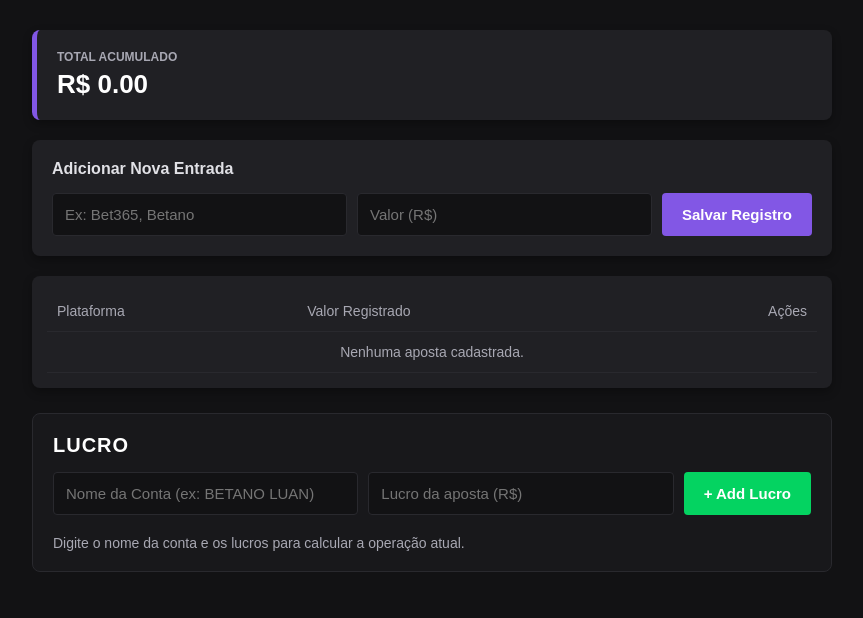
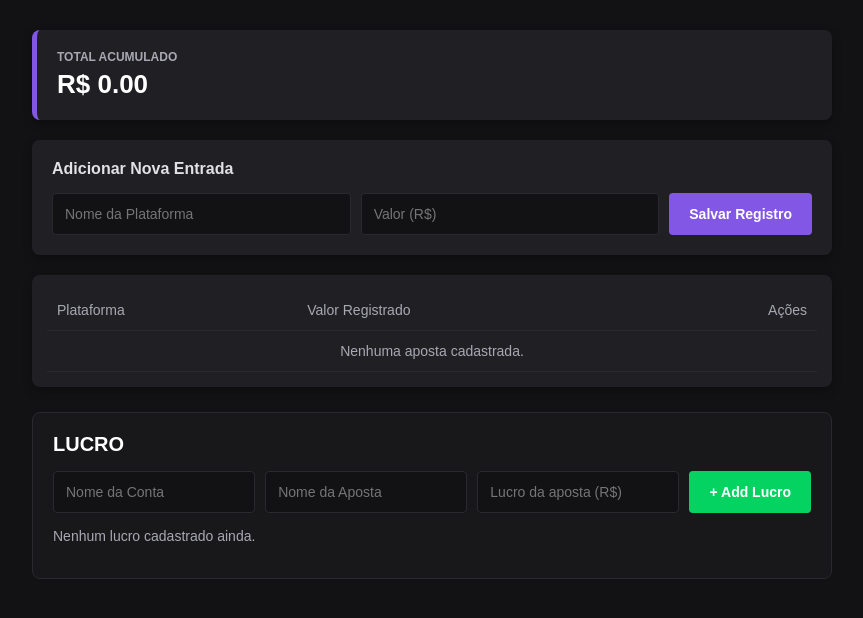
Before and after one commit to carlosxxrs/contador-apostas, a Flask app: page / in a window 1280 px wide. Shown: the part 62-680 px from the top of the page, without its empty margins (208-1071 px from the left). Run offline with Flask 3, Linux system fonts and the light colour scheme; the visitor is signed in with stand-in values (Sample User, id 1).

Commit message:
Update index.html

```diff
--- a/templates/index.html
+++ b/templates/index.html
@@ -6,7 +6,6 @@
     <title>Painel - Gerenciador de Apostas</title>
     <style>
         body { background-color: #121214; color: white; font-family: sans-serif; margin: 0; padding: 15px; display: flex; flex-direction: column; align-items: center; box-sizing: border-box; }
-
         .container { width: 100%; max-width: 800px; margin-top: 10px; box-sizing: border-box; }
 
         .header { display: flex; justify-content: space-between; align-items: center; width: 100%; max-width: 800px; margin-bottom: 20px; border-bottom: 1px solid #29292e; padding-bottom: 15px; gap: 10px; }
@@ -21,8 +20,8 @@
         .form-card h2 { margin-top: 0; font-size: 16px; margin-bottom: 15px; color: #e1e1e6; }
 
         .form-inline { display: flex; gap: 10px; flex-direction: row; flex-wrap: wrap; }
-        .form-inline input { flex: 1; min-width: 140px; padding: 12px; border-radius: 4px; border: 1px solid #29292e; background: #121214; color: white; box-sizing: border-box; font-size: 15px; }
-        .btn-add { background: #8257e5; color: white; border: none; padding: 12px 20px; border-radius: 4px; font-weight: bold; cursor: pointer; font-size: 15px; width: auto; }
+        .form-inline input { flex: 1; min-width: 120px; padding: 12px; border-radius: 4px; border: 1px solid #29292e; background: #121214; color: white; box-sizing: border-box; font-size: 14px; }
+        .btn-add { background: #8257e5; color: white; border: none; padding: 12px 20px; border-radius: 4px; font-weight: bold; cursor: pointer; font-size: 14px; white-space: nowrap; }
 
         .table-card { background: #202024; padding: 15px; border-radius: 8px; box-shadow: 0 4px 10px rgba(0,0,0,0.3); width: 100%; box-sizing: border-box; overflow-x: auto; margin-bottom: 25px; }
         table { width: 100%; border-collapse: collapse; text-align: left; min-width: 450px; }
@@ -37,20 +36,25 @@
         .btn-mini-save { background: #04d361; border: none; color: white; padding: 6px 10px; border-radius: 4px; cursor: pointer; font-size: 13px; font-weight: bold; }
         .btn-delete { background: #f75a68; border: none; color: white; padding: 6px 10px; border-radius: 4px; cursor: pointer; font-size: 13px; }
 
-        /* ESTILOS DO BLOCO DE LUCRO DA CONTA OPERADA */
-        .lucro-section { background: #18181b; border: 1px solid #29292e; padding: 20px; border-radius: 8px; box-sizing: border-box; }
-        .lucro-section h2 { margin: 0 0 15px 0; font-size: 20px; color: #ffffff; letter-spacing: 1px; }
-        .lucro-conta-title { font-size: 16px; margin-bottom: 10px; color: #e1e1e6; }
-        .lucro-total-destaque { font-size: 18px; font-weight: bold; color: #04d361; margin-bottom: 15px; }
-        .lucro-lista { list-style: none; padding: 0; margin: 0 0 20px 0; }
-        .lucro-lista li { font-size: 16px; padding: 6px 0; border-bottom: 1px dashed #29292e; color: #e1e1e6; }
-        .btn-limpar { background: #323238; color: #a8a8b3; border: none; padding: 8px 12px; border-radius: 4px; cursor: pointer; font-size: 12px; margin-top: 10px; }
+        /* BLOCO DE LUCRO DA CONTA */
+        .lucro-section { background: #18181b; border: 1px solid #29292e; padding: 20px; border-radius: 8px; box-sizing: border-box; margin-bottom: 20px; }
+        .lucro-section h2 { margin: 0 0 15px 0; font-size: 20px; color: #ffffff; }
+
+        .conta-box { background: #202024; border: 1px solid #29292e; border-radius: 6px; padding: 15px; margin-top: 15px; }
+        .conta-header { display: flex; justify-content: space-between; align-items: center; border-bottom: 1px solid #29292e; padding-bottom: 10px; margin-bottom: 10px; }
+        .conta-title { font-size: 16px; color: #ffffff; font-weight: bold; }
+        .conta-total { color: #04d361; font-weight: bold; font-size: 16px; margin-top: 5px; }
+
+        .lucro-item { display: flex; justify-content: space-between; align-items: center; padding: 8px 0; border-bottom: 1px dashed #29292e; font-size: 15px; }
+        .lucro-item-info { display: flex; gap: 10px; align-items: center; }
+
+        .btn-limpar { background: #323238; color: #a8a8b3; border: none; padding: 6px 10px; border-radius: 4px; cursor: pointer; font-size: 12px; margin-top: 10px; }
         .btn-limpar:hover { background: #f75a68; color: white; }
 
         @media (max-width: 600px) {
-            .form-inline { flex-direction: column; gap: 12px; }
+            .form-inline { flex-direction: column; gap: 10px; }
             .form-inline input { width: 100%; }
-            .btn-add { width: 100%; padding: 14px; }
+            .btn-add { width: 100%; padding: 12px; }
         }
     </style>
 </head>
@@ -62,7 +66,7 @@
     </div>
 
     <div class="container">
-        <!-- Card Superior (Total Principal) -->
+        <!-- Card Superior -->
         <div class="summary-card">
             <h3>TOTAL ACUMULADO</h3>
             <p>R$ {{ "%.2f"|format(total) }}</p>
@@ -71,7 +75,7 @@
         <div class="form-card">
             <h2>Adicionar Nova Entrada</h2>
             <form class="form-inline" method="POST" action="/adicionar_aposta">
-                <input type="text" name="casa" placeholder="Ex: Bet365, Betano" required>
+                <input type="text" name="casa" placeholder="Nome da Plataforma" required>
                 <input type="number" step="0.01" name="valor" placeholder="Valor (R$)" required>
                 <button type="submit" class="btn-add">Salvar Registro</button>
             </form>
@@ -116,37 +120,59 @@
             </table>
         </div>
 
-        <!-- BLOCO EXCLUSIVO: CALCULADORA DE LUCRO DA CONTA OPERADA -->
+        <!-- BLOCO DE LUCRO POR CONTA -->
         <div class="lucro-section">
             <h2>LUCRO</h2>
 
-            <!-- Form para lançar o lucro individual -->
-            <form class="form-inline" method="POST" action="/adicionar_lucro" style="margin-bottom: 20px;">
-                <input type="text" name="nome_conta" placeholder="Nome da Conta (ex: BETANO LUAN)" value="{{ nome_conta_atual }}" required>
+            <!-- Formulário para Lançar Novo Lucro -->
+            <form class="form-inline" method="POST" action="/adicionar_lucro">
+                <input type="text" name="nome_conta" placeholder="Nome da Conta" required>
+                <input type="text" name="nome_aposta" placeholder="Nome da Aposta" required>
                 <input type="number" step="0.01" name="valor_lucro" placeholder="Lucro da aposta (R$)" required>
                 <button type="submit" class="btn-add" style="background: #04d361;">+ Add Lucro</button>
             </form>
 
-            {% if lucros %}
-                <div class="lucro-conta-title">
-                    NOME DA CONTA: <strong><u>{{ nome_conta_atual }}</u></strong>
-                </div>
+            <!-- Exibição de cada Conta cadastrada separadamente -->
+            {% if contas_lucro %}
+                {% for nome_conta, dados in contas_lucro.items() %}
+                    <div class="conta-box">
+                        <div class="conta-header">
+                            <div>
+                                <div class="conta-title">NOME DA CONTA: <u>{{ nome_conta }}</u></div>
+                                <div class="conta-total">TOTAL = R$ {{ "%.2f"|format(dados.total) }} de lucro</div>
+                            </div>
+                            <form method="POST" action="/limpar_conta_lucro" onsubmit="return confirm('Excluir toda a conta {{ nome_conta }}?');">
+                                <input type="hidden" name="nome_conta" value="{{ nome_conta }}">
+                                <button type="submit" class="btn-limpar">🗑️ Apagar Conta</button>
+                            </form>
+                        </div>
 
-                <div class="lucro-total-destaque">
-                    Total = <u>R$ {{ "%.2f"|format(total_lucro_operacao) }}</u> de lucro
-                </div>
+                        <!-- Lista dos Lucros dessa conta -->
+                        {% for item in dados.itens %}
+                            <div class="lucro-item">
+                                <!-- Exibição normal -->
+                                <div id="lucro-view-{{ item.id }}" class="lucro-item-info">
+                                    <span><strong>{{ item.nome_aposta }}</strong> = <span style="color:#04d361;">R$ {{ "%.2f"|format(item.valor_lucro) }}</span></span>
+                                    <button class="btn-pencil" onclick="habilitarEdicaoLucro('{{ item.id }}')">✏️</button>
+                                </div>
 
-                <ul class="lucro-lista">
-                    {% for item in lucros %}
-                        <li><strong>{{ loop.index }} aposta</strong> = R$ {{ "%.2f"|format(item.valor_lucro) }}</li>
-                    {% endfor %}
-                </ul>
+                                <!-- Formulário de Edição Oculto -->
+                                <form id="lucro-form-{{ item.id }}" class="edit-form" method="POST" action="/editar_lucro/{{ item.id }}">
+                                    <input type="text" name="novo_nome_aposta" class="input-mini" style="width:110px; color:white;" value="{{ item.nome_aposta }}" required>
+                                    <input type="number" step="0.01" name="novo_valor_lucro" class="input-mini" value="{{ "%.2f"|format(item.valor_lucro) }}" required>
+                                    <button type="submit" class="btn-mini-save">✓</button>
+                                </form>
 
-                <form method="POST" action="/limpar_lucros" onsubmit="return confirm('Limpar os lucros dessa conta?');">
-                    <button type="submit" class="btn-limpar">🗑️ Nova Operação (Limpar Lista)</button>
-                </form>
+                                <!-- Botão de Excluir individual -->
+                                <form method="POST" action="/deletar_lucro/{{ item.id }}" style="display:inline;">
+                                    <button type="submit" class="btn-delete" style="padding: 4px 8px;">Remover</button>
+                                </form>
+                            </div>
+                        {% endfor %}
+                    </div>
+                {% endfor %}
             {% else %}
-                <p style="color: #a8a8b3; margin: 0; font-size: 14px;">Digite o nome da conta e os lucros para calcular a operação atual.</p>
+                <p style="color: #a8a8b3; margin-top: 15px; font-size: 14px;">Nenhum lucro cadastrado ainda.</p>
             {% endif %}
         </div>
 
@@ -157,6 +183,10 @@
             document.getElementById('view-' + id).style.display = 'none';
             document.getElementById('form-' + id).style.display = 'flex';
         }
+        function habilitarEdicaoLucro(id) {
+            document.getElementById('lucro-view-' + id).style.display = 'none';
+            document.getElementById('lucro-form-' + id).style.display = 'flex';
+        }
     </script>
 </body>
 </html>
```
